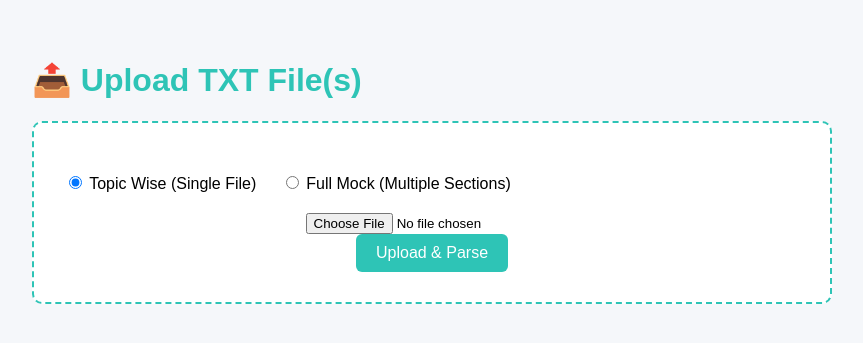
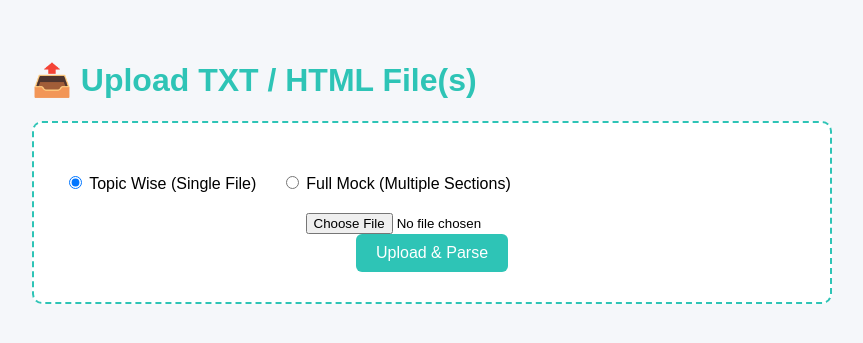
Before and after one commit to no-fluke/sturdy-rotary-phonecreator2, a Flask app: page / in a window 1280 px wide. Shown: the top 343 px of the page, without its empty margins (208-1071 px from the left). Run offline with Flask 3, Linux system fonts and the light colour scheme.

Commit message:
Update index.html

```diff
--- a/templates/index.html
+++ b/templates/index.html
@@ -20,7 +20,7 @@
     </style>
 </head>
 <body>
-    <h1>📤 Upload TXT File(s)</h1>
+    <h1>📤 Upload TXT / HTML File(s)</h1>
     <div class="container">
         <div class="quiz-type">
             <label><input type="radio" name="quiz_type" value="topic" checked onchange="toggleFullMock()"> Topic Wise (Single File)</label>
@@ -28,7 +28,8 @@
         </div>
 
         <div id="topic-upload" style="display: block;">
-            <input type="file" id="topicFile" accept=".txt">
+            <!-- Accept both .txt and .html/.htm -->
+            <input type="file" id="topicFile" accept=".txt,.html,.htm">
         </div>
 
         <div id="full-upload" style="display: none;">
@@ -59,7 +60,8 @@
             group.id = `group-${sectionCount}`;
             group.innerHTML = `
                 <input type="text" placeholder="Section Name (e.g., English)" id="section-${sectionCount}" required>
-                <input type="file" accept=".txt" id="file-${sectionCount}" required>
+                <!-- Accept both .txt and .html/.htm -->
+                <input type="file" accept=".txt,.html,.htm" id="file-${sectionCount}" required>
                 <button type="button" class="remove-btn" onclick="removeFileGroup(${sectionCount})">Remove</button>
             `;
             container.appendChild(group);
```
